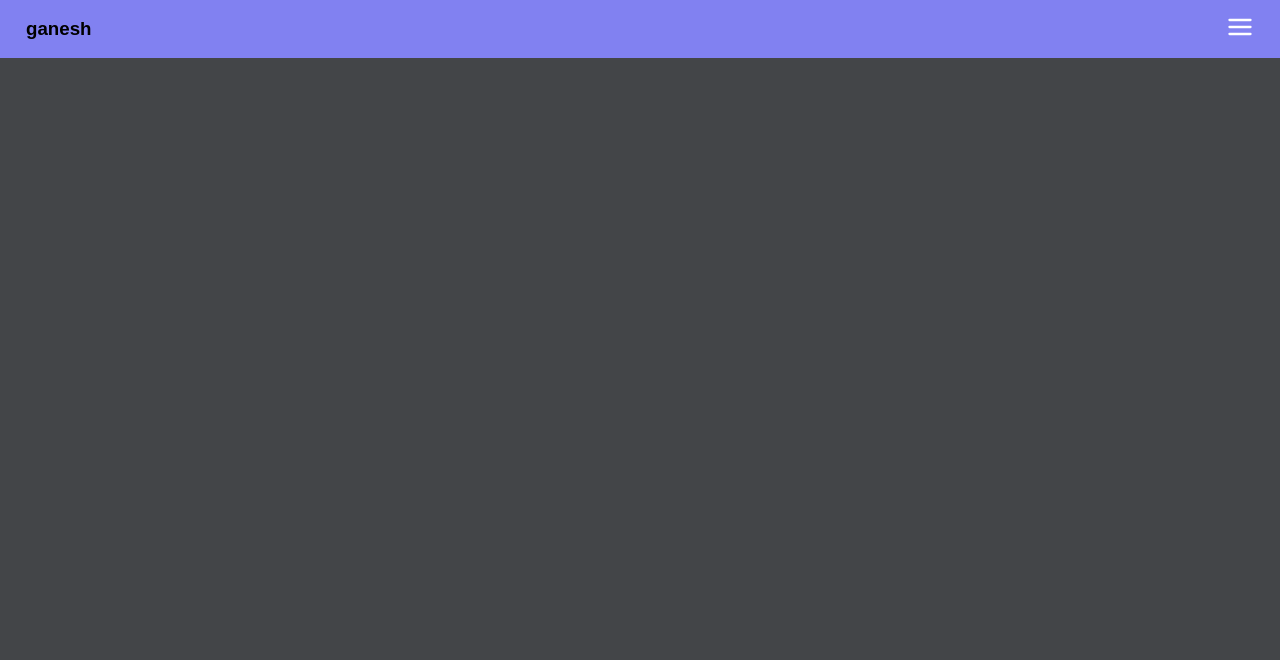
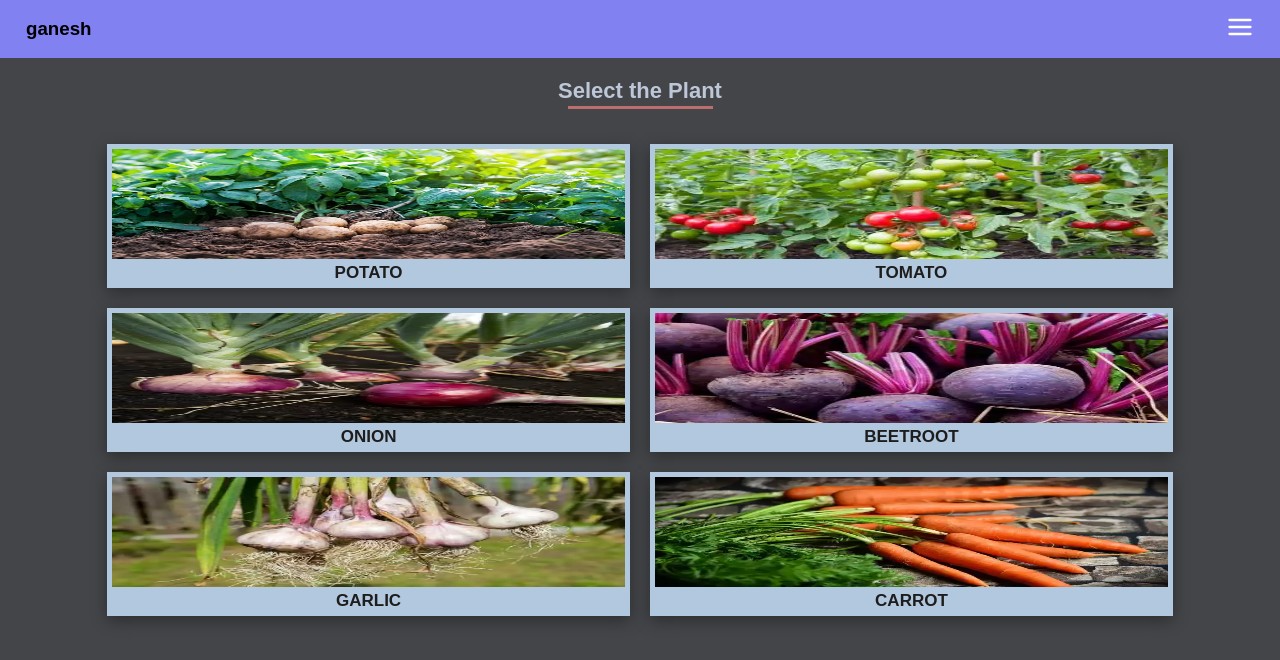
Before and after one commit to canwebe/Dr.-Plant-FrontEnd, a React (Create React App) app: page /detect in a window 1280 px wide. Before the commit this address had no page. Shown: the top 660 px of the page. Built offline with nearby package versions, Linux system fonts and the light colour scheme.

Commit message:
removed duplication

```diff
--- a/src/App.js
+++ b/src/App.js
@@ -1,14 +1,23 @@
 import './App.css'
 import { Routes, Route } from 'react-router-dom'
-import Home from './Pages/Home'
+import { useNavigate } from 'react-router'
+import Home from './Pages/Home/Home'
 import Nav from './Components/Nav'
+import { useEffect } from 'react'
+import Plant from './Components/PlantImages/Plant'
 
 function App() {
+  let Navigate = useNavigate()
+  useEffect(() => {
+    Navigate('/detect')
+  }, [Navigate])
   return (
     <div className='App'>
       <Nav />
       <Routes>
-        <Route exact path='/' element={<Home />} />
+        <Route exact path='/detect' element={<Home />}>
+          <Route path='potato' element={<Plant />} />
+        </Route>
       </Routes>
     </div>
   )
--- /dev/null
+++ b/src/Components/PlantImages/Plant.js
@@ -0,0 +1,15 @@
+import React from 'react'
+
+const Plant = () => {
+  return (
+    <div className='Upload-sec'>
+      <div className='sacnner'></div>
+      <div className='Buttons'>
+        <button className='detectBtn'>Detect</button>
+        <button className='uploadBtn'>Upload{console.log('uploadBtn')}</button>
+      </div>
+    </div>
+  )
+}
+
+export default Plant
--- a/src/Pages/Home.js
+++ /dev/null
@@ -1,44 +0,0 @@
-import React from 'react'
-import './Home.css'
-import potato from '../Assets/potato.webp'
-import tomato from '../Assets/tomato.webp'
-import onion from '../Assets/onion.webp'
-import beetroot from '../Assets/beetroot.webp'
-import garlic from '../Assets/garlic.webp'
-import carrot from '../Assets/carrot.webp'
-
-const Home = () => {
-  return (
-    <>
-      <h3 className='header'>Select the Plant</h3>
-      <div className='Wrapper'>
-        <div className='potato'>
-          <img src={potato} alt='potato-img'></img>
-          <p>POTATO</p>
-        </div>
-        <div className='tomato'>
-          <img src={tomato} alt='tomato-img'></img>
-          <p>TOMATO</p>
-        </div>
-        <div className='onion'>
-          <img src={onion} alt='onion-img'></img>
-          <p>ONION</p>
-        </div>
-        <div className='beet-root'>
-          <img src={beetroot} alt='beetroot-img'></img>
-          <p>BEET ROOT</p>
-        </div>
-        <div className='garlic'>
-          <img src={garlic} alt='garlic-img'></img>
-          <p>GARLIC</p>
-        </div>
-        <div className='carrot'>
-          <img src={carrot} alt='carrot-img'></img>
-          <p>CARROT</p>
-        </div>
-      </div>
-    </>
-  )
-}
-
-export default Home
--- a/src/Pages/Home.css
+++ b/src/Pages/Home/Home.css
@@ -31,6 +31,11 @@
   padding: 5px;
 }
 
+.Wrapper div a {
+  list-style: none;
+  text-decoration: none;
+}
+
 .Wrapper img {
   width: 100%;
   height: 110px;
--- /dev/null
+++ b/src/Pages/Home/Home.js
@@ -0,0 +1,24 @@
+import React from 'react'
+import './Home.css'
+import { Data } from './Plantinfo'
+import { Link } from 'react-router-dom'
+
+const Home = () => {
+  return (
+    <>
+      <h3 className='header'>Select the Plant</h3>
+      <div className='Wrapper'>
+        {Data.map((item) => (
+          <div className={item.className} key={item.id}>
+            <Link to={{ pathname: `${item.route}` }}>
+              <img src={item.img.src} alt={item.alt}></img>
+              <p>{item.Name}</p>
+            </Link>
+          </div>
+        ))}
+      </div>
+    </>
+  )
+}
+
+export default Home
--- /dev/null
+++ b/src/Pages/Home/Plantinfo.js
@@ -0,0 +1,57 @@
+import potato from '../../Assets/potato.webp'
+import tomato from '../../Assets/tomato.webp'
+import onion from '../../Assets/onion.webp'
+import beetroot from '../../Assets/beetroot.webp'
+import garlic from '../../Assets/garlic.webp'
+import carrot from '../../Assets/carrot.webp'
+
+export const Data = [
+  {
+    id: 1,
+    Name: 'POTATO',
+    className: 'potato',
+    route: 'potato',
+    img: { src: potato },
+    alt: 'potato',
+  },
+  {
+    id: 2,
+    Name: 'TOMATO',
+    className: 'tomato',
+    route: 'tomato',
+    img: { src: tomato },
+    alt: 'tomato',
+  },
+  {
+    id: 3,
+    Name: 'ONION',
+    className: 'onion',
+    route: 'onion',
+    img: { src: onion },
+    alt: 'onion',
+  },
+  {
+    id: 4,
+    Name: 'BEETROOT',
+    className: 'beetroot',
+    route: 'beetroot',
+    img: { src: beetroot },
+    alt: 'beetroot',
+  },
+  {
+    id: 5,
+    Name: 'GARLIC',
+    className: 'garlic',
+    route: 'garlic',
+    img: { src: garlic },
+    alt: 'garlic',
+  },
+  {
+    id: 6,
+    Name: 'CARROT',
+    className: 'carrot',
+    route: 'carrot',
+    img: { src: carrot },
+    alt: 'carrot',
+  },
+]
```
